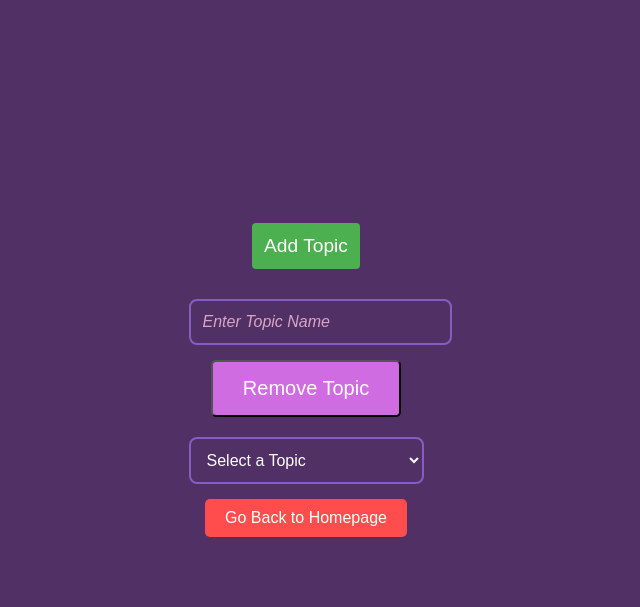
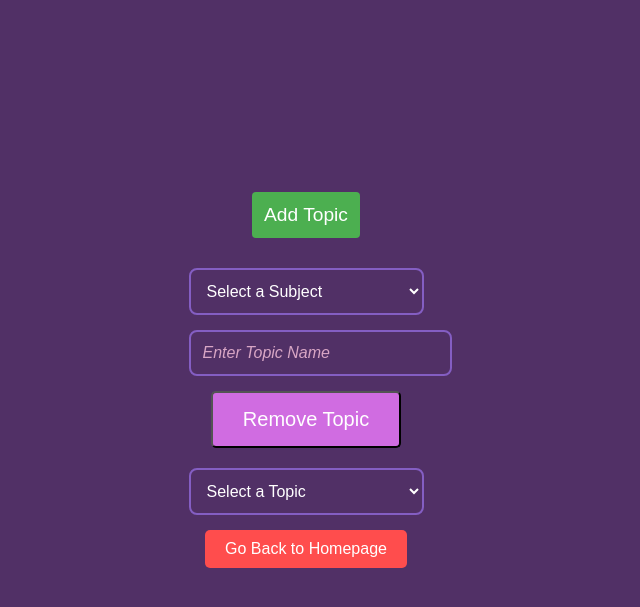
Before and after one commit to Pixel-Synth/Quiz-Master, a Flask app: page /topic in a window 1280 px wide. Shown: the part 79-686 px from the top of the page, without its empty margins (334-974 px from the left). Run offline with Flask 3, Linux system fonts and the light colour scheme; some web fonts are replaced.

Commit message:
Done Add topics

```diff
--- a/app.py
+++ b/app.py
@@ -445,16 +445,16 @@ def add_topic():
     if request.method == 'POST':
         topic_name = request.form.get('topic-input')
         subject_name = request.form.get('subject-select')
+        if not subject_name:
+            return render_template('admin-edit-topics.html', error="No Subject Selected", courses=get_courses(), topic_name=topic_name)
         existing_topic = Topic.query.filter_by(tname=topic_name).first()
         if existing_topic:
-            return redirect(url_for('admin', error="Topic "+topic_name+" already exists"))
+            return render_template('admin-edit-topics.html', error="Topic "+topic_name+" already exists", courses=get_courses(), topic_name=topic_name)
         subject = Subject.query.filter_by(sname=subject_name).first()
-        if not subject:
-            return redirect(url_for('admin', error="No Subject Selected"))
         new_topic = Topic(tname=topic_name, sid=subject.sid)
         db.session.add(new_topic)
         db.session.commit()
-        return render_template('admin-edit-topics.html', successAddTopic="Successfully Added Topic "+topic_name+" to Subject "+subject_name)
+        return render_template('admin-edit-topics.html', successAddTopic="Successfully Added Topic "+topic_name+" to Subject "+subject_name, courses=get_courses())
     return redirect(url_for('home'))
 
 @app.route('/remove_topic', methods=['POST'])
--- a/templates/admin-edit-topics.html
+++ b/templates/admin-edit-topics.html
@@ -34,10 +34,21 @@
             {% if error %}
             <p id="fill" style="color: red">{{ error }}</p>
             {% endif %} <br> <br>
-            <button id="add-topic-button" class="modifyTopic">Add Topic</button> <br> <br>
-            <input id="topic-input" type="text" placeholder="Enter Topic Name" required>
+            <form action="{{ url_for('add_topic') }}" method="post">
+                <button id="add-topic-button" class="modifyTopic">Add Topic</button> <br> <br>
+                <div class="subject-dropdown">
+                    <select name="subject-select" class="subject-select">
+                        <option value="">Select a Subject</option>
+                        {% for c in courses %}
+                        <option value="{{c.subject}}">{{c.subject}}</option>
+                        {% endfor %}
+                    </select>
+                </div>
+                <input name="topic-input" type="text" placeholder="Enter Topic Name" value="{{topic_name or ''}}" required>
+            </form>
+
             <form action="{{ url_for('remove_topic') }}" method="post">
-            <button id="remove-topic-button" class="modifyTopic">Remove Topic</button> <br> <br>
+                <button id="remove-topic-button" class="modifyTopic">Remove Topic</button> <br> <br>
                 <div class="topic-dropdown">
                     <select name="topic-select" class="topic-select">
                         <option value="">Select a Topic</option>
```
Also changed, not shown: instance/database.db.
